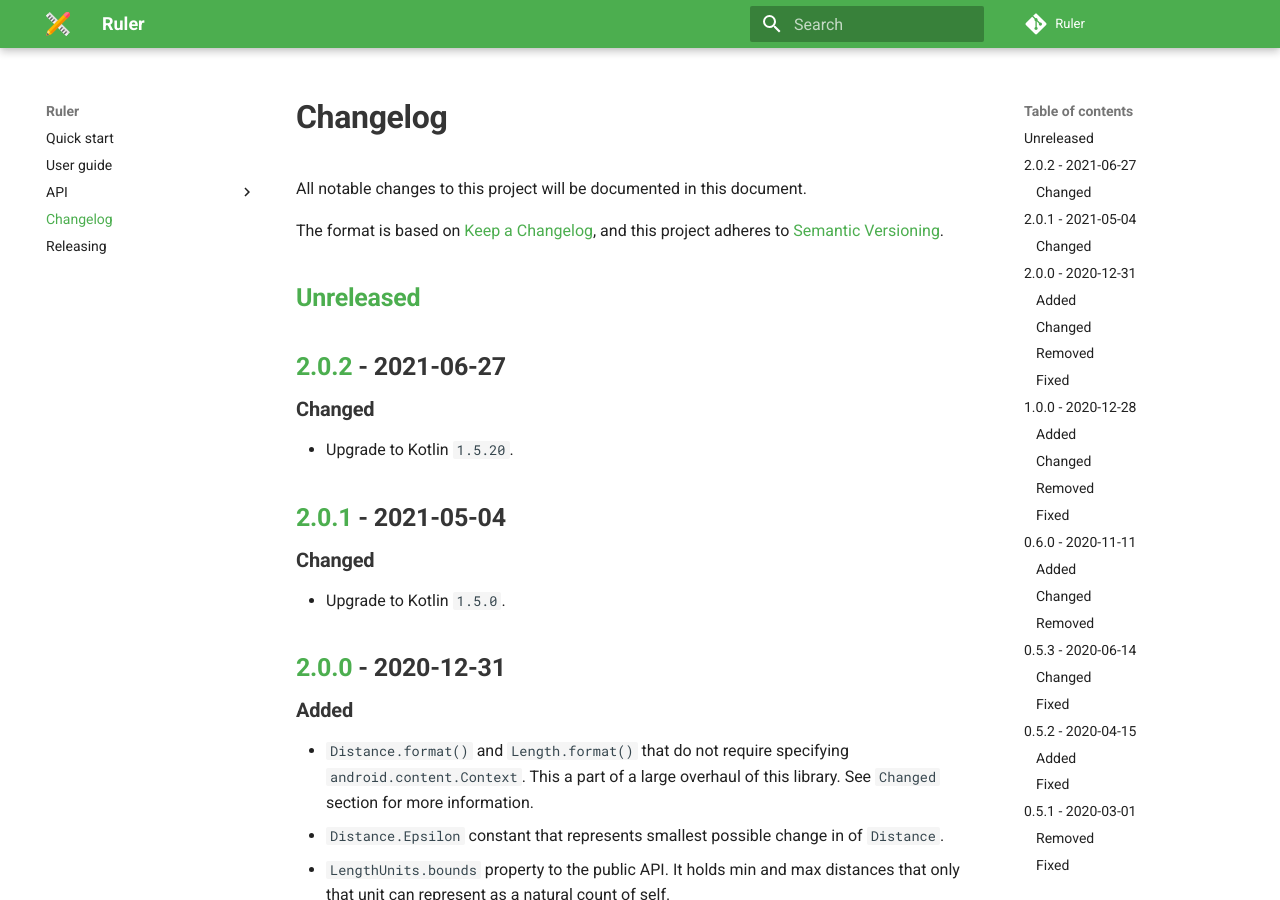
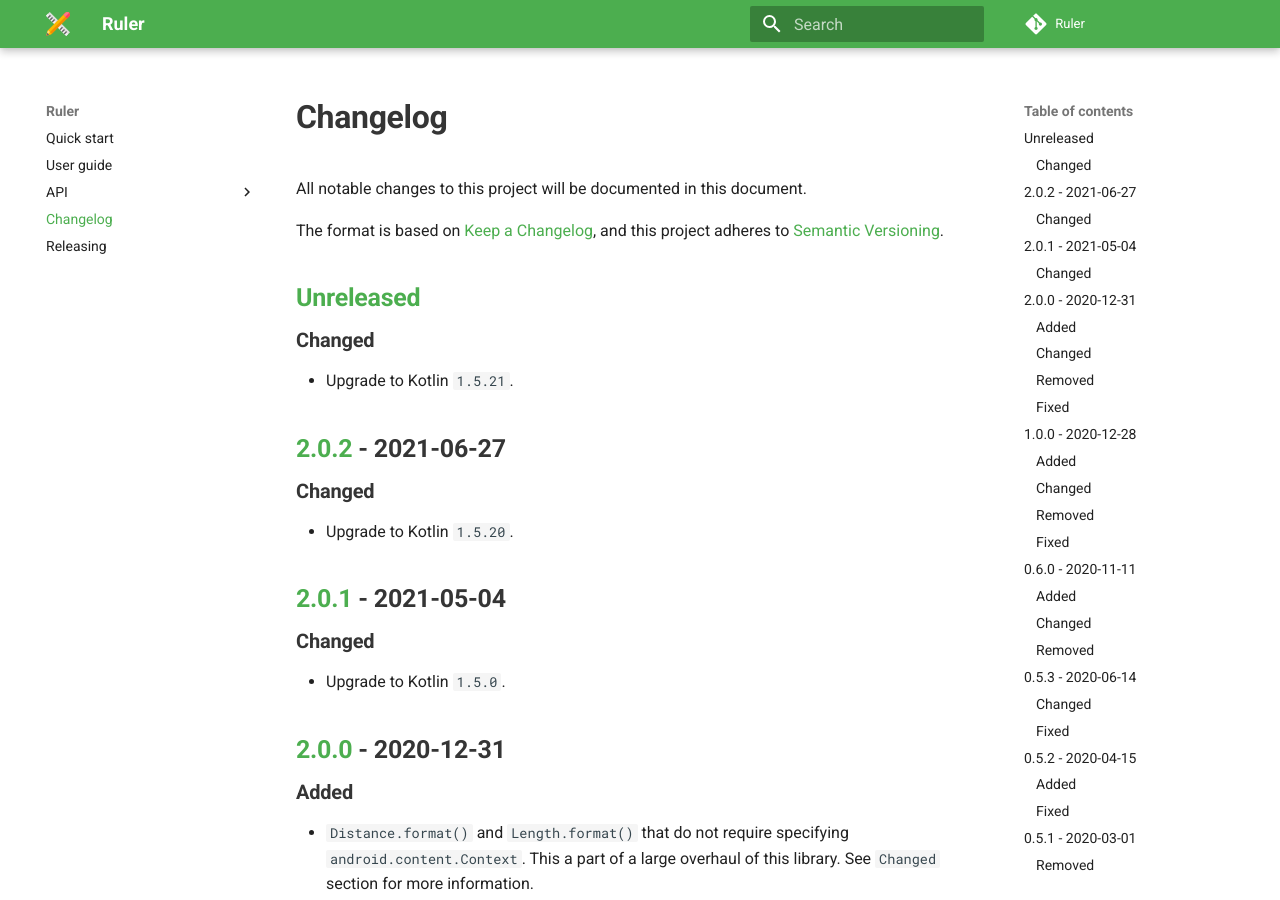
Before and after one commit to MiSikora/ruler, an MkDocs documentation site: the page built from docs/changelog.md, in a window 1280 px wide and 900 px high. Built offline with MkDocs 1.6.1 and Material for MkDocs 9.7.7, drawn with Linux system fonts in a browser that asks for light colours; comment, search, counter and statistics services are not loaded.

Commit message:
Update changelog.md

```diff
--- a/docs/changelog.md
+++ b/docs/changelog.md
@@ -5,6 +5,9 @@ The format is based on [Keep a Changelog](https://keepachangelog.com/en/1.0.0/),
 and this project adheres to [Semantic Versioning](https://semver.org/spec/v2.0.0.html).
 
 ## [Unreleased]
+
+### Changed
+- Upgrade to Kotlin `1.5.21`.
 
 ## [2.0.2] - 2021-06-27
 
```
